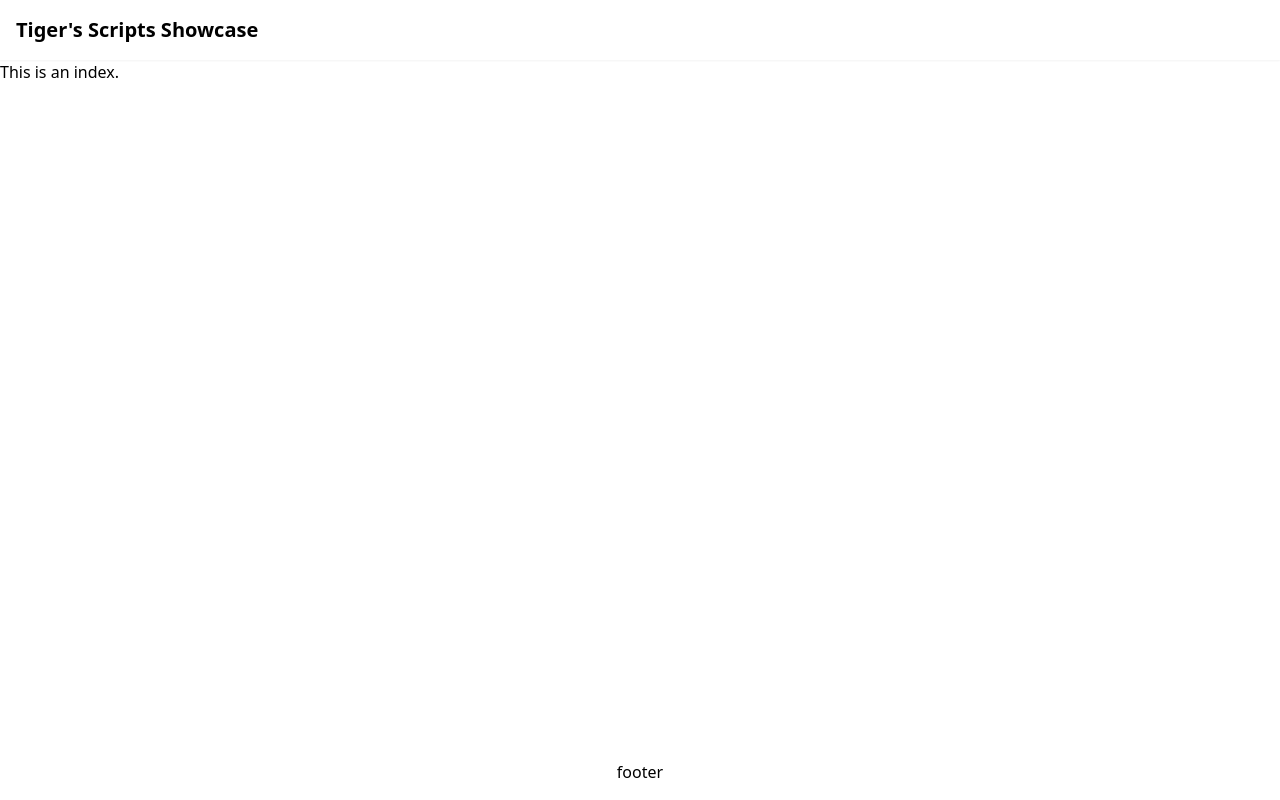
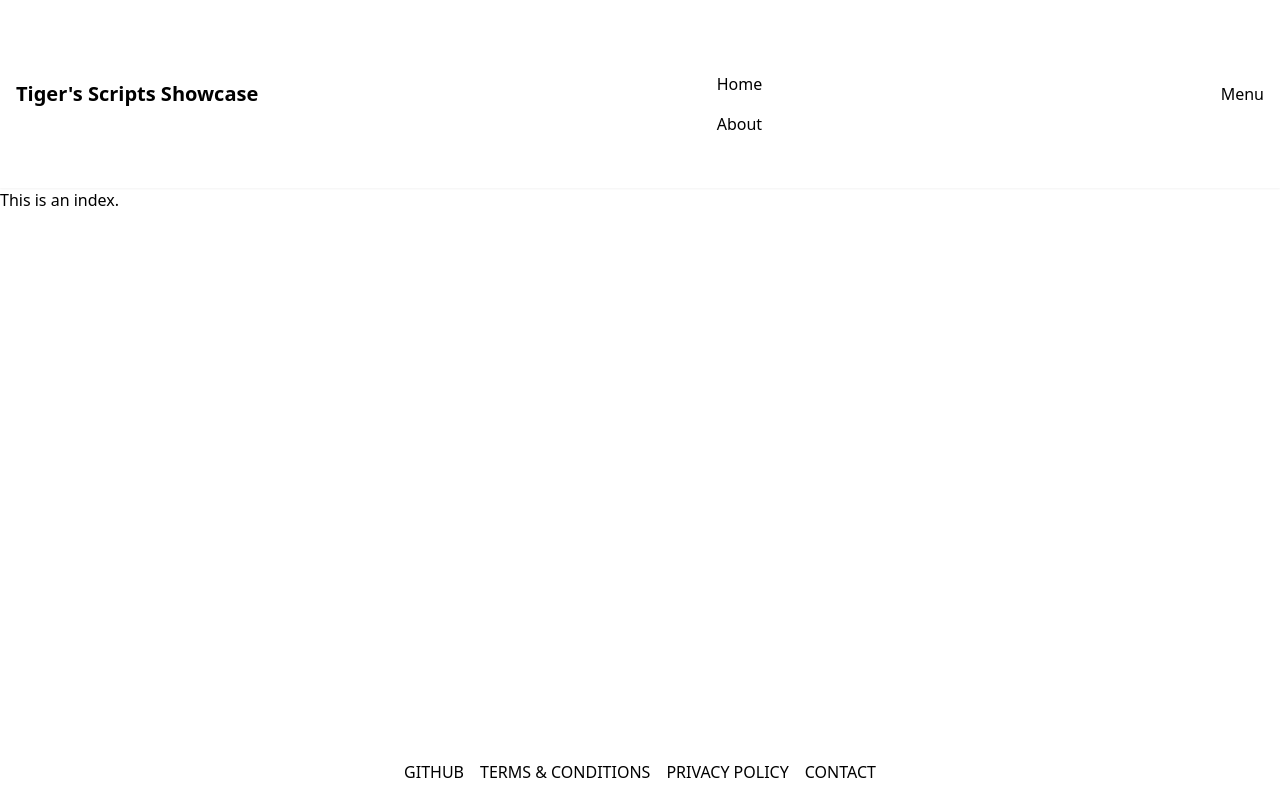
Before and after one commit to tsato21/tsato21.github.io, a Nuxt app: page / in a window 1280 px wide. Built offline with nearby package versions, Linux system fonts and the light colour scheme.

Commit message:
update src directory

```diff
--- a/src/layouts/default.vue
+++ b/src/layouts/default.vue
@@ -7,25 +7,134 @@
                         Tiger's Scripts Showcase
                     </NuxtLink>
                 </h4>
+                <ul class="nav bg-white rounded-lg p-5 mt-5 right-2" @click.stop>
+                    <li class="nav-item">
+                        <NuxtLink to="/" class="nav-link" @click.native="isOpen = false">
+                            Home
+                        </NuxtLink>
+                    </li>
+                    <li class="nav-item">
+                        <NuxtLink to="/about" class="nav-link" @click.native="isOpen = false">
+                            About
+                        </NuxtLink>
+                    </li>
+                    <!-- Add more links here -->
+                </ul>
+                <div class="relative">
+                    <button @click="toggleMenu" class="navbar-toggler">
+                        Menu
+                    </button>
+
+
+                    <transition name="fade">
+                        <div v-if="isOpen" class="fixed top-0 left-0 w-full h-full bg-black bg-opacity-50 z-50" @click="isOpen = false">
+                            <transition name="slide">
+                                <ul v-if="isOpen" class="nav absolute bg-white rounded-lg p-5 mt-5 right-2" @click.stop>
+                                    <li class="nav-item">
+                                        <NuxtLink to="/" class="nav-link" @click.native="isOpen = false">
+                                            Home
+                                        </NuxtLink>
+                                    </li>
+                                    <li class="nav-item">
+                                        <NuxtLink to="/about" class="nav-link" @click.native="isOpen = false">
+                                            About
+                                        </NuxtLink>
+                                    </li>
+                                    <!-- Add more links here -->
+                                </ul>
+                            </transition>
+                        </div>
+                    </transition>
+                </div>
             </nav>
         </header>
+
 
         <!-- output the page content -->
         <div class="container-lg flex-grow">
             <slot />
         </div>
 
+
         <footer class="shadow-sm bg-white p-4">
             <ul class="flex justify-center space-x-4">
-                footer
+                <li><a href="" target="_blank" class="text-black no-underline">GITHUB</a></li>
+                <li><a href="" class="text-black no-underline">TERMS & CONDITIONS</a></li>
+                <li><a href="" class="text-black no-underline">PRIVACY POLICY</a></li>
+                <li><a href="" class="text-black no-underline">CONTACT</a></li>
             </ul>
         </footer>
     </div>
-</template>
+ </template>
 
-<script setup lang="ts">
-</script>
 
-<style>
+ <script setup lang="ts">
+ import { ref, computed, nextTick } from 'vue'
+ import { useRoute } from 'vue-router'
 
-</style>
+
+ const isOpen = ref(false)
+ const route = useRoute()
+
+
+ const toggleMenu = () => {
+     nextTick(() => {
+         isOpen.value = !isOpen.value
+     })
+ }
+
+
+ const currentPage = computed(() => {
+     switch (route.path) {
+         case '/':
+             return 'Home'
+         case '/about':
+             return 'About'
+         // Add more paths here
+         default:
+             return ''
+     }
+ })
+ </script>
+
+
+ <style>
+
+
+ .nav-item {
+    margin: 1rem 0;
+ }
+
+
+ .fade-enter-active, .fade-leave-active {
+    transition: opacity .5s;
+ }
+
+
+ .fade-enter, .fade-leave-to {
+    opacity: 0;
+ }
+
+
+ .slide-enter-active, .slide-leave-active {
+    transition: transform .5s;
+ }
+
+
+ .slide-enter, .slide-leave-to {
+    transform: translateY(-100%);
+ }
+
+
+
+
+ .page-enter-active,
+ .page-leave-active {
+  transition: all 0.4s;
+ }
+ .page-enter-from,
+ .page-leave-to {
+  opacity: 0;
+  filter: blur(1rem);
+ }
+ </style>
```
